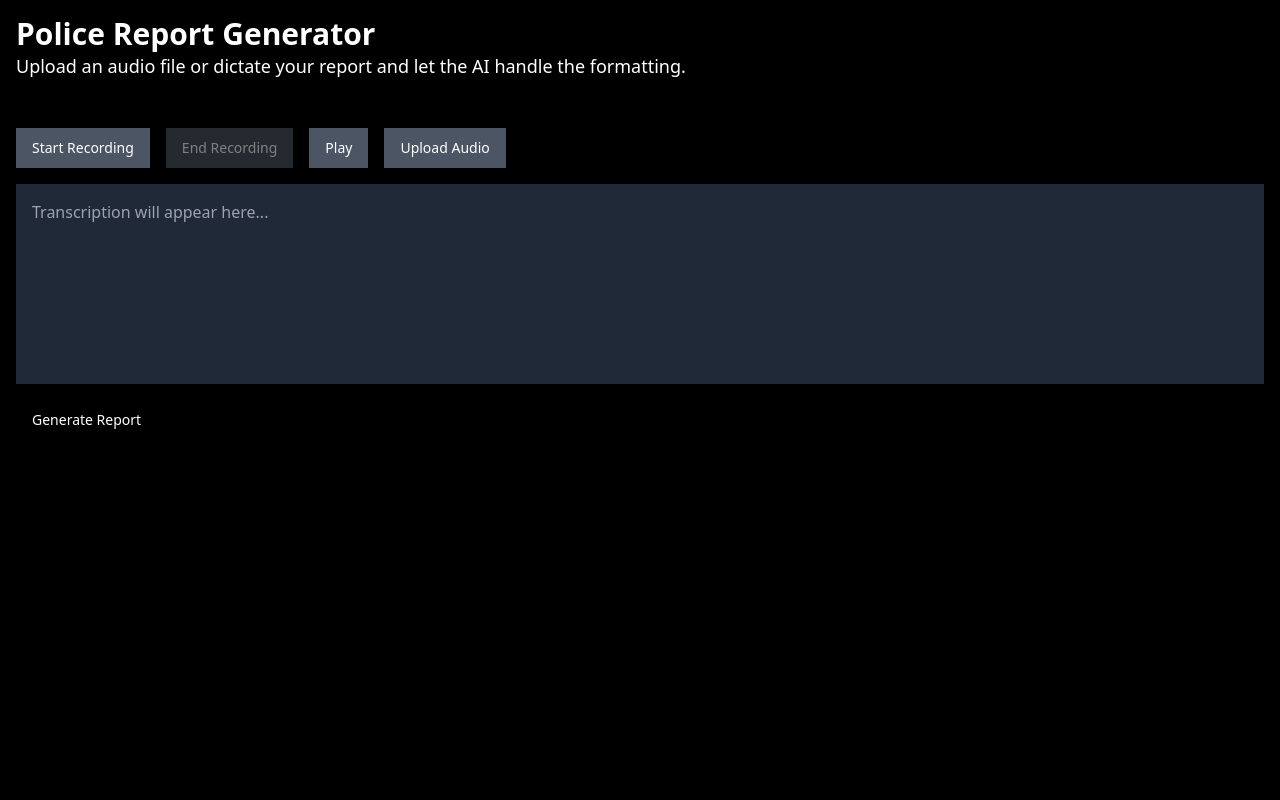
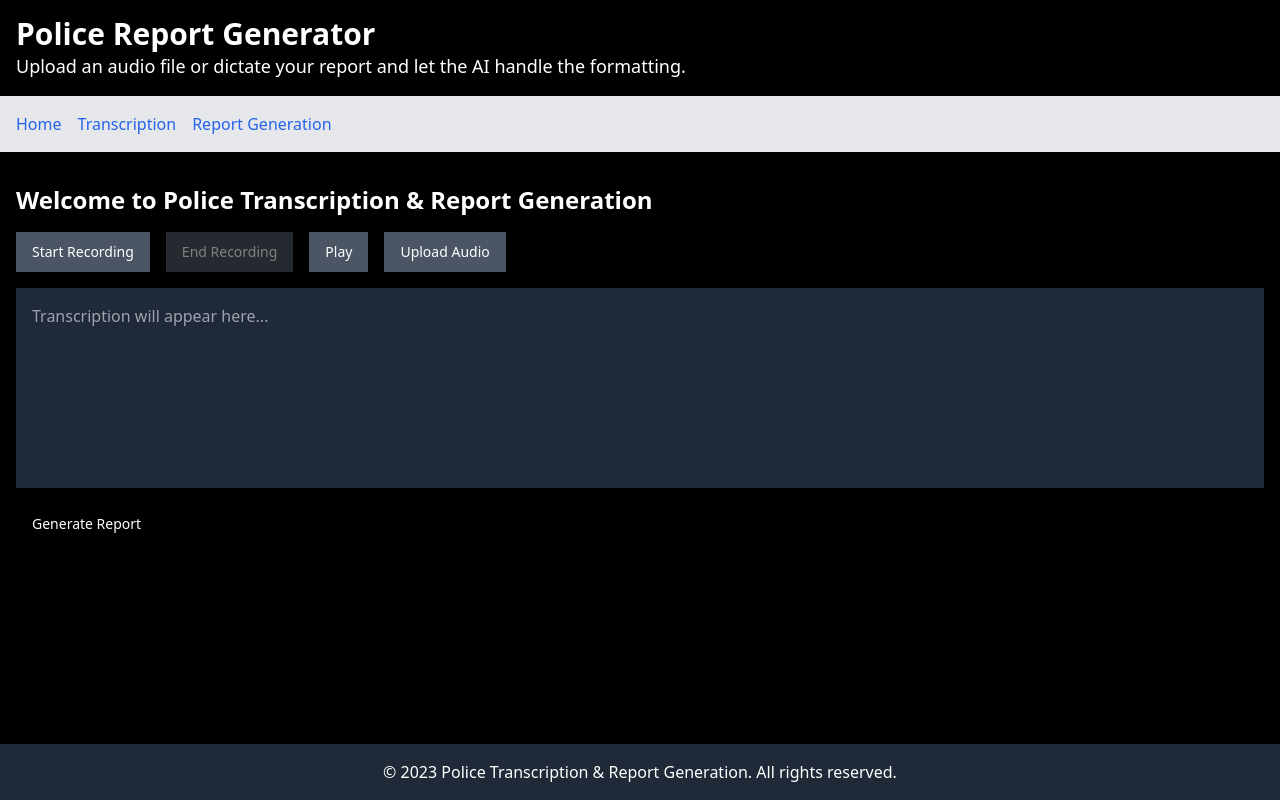
Before and after one commit to kkeeling/police-transcription-reporting-assistant, a React (Vite) app in the folder frontend/: page / in a window 1280 px wide. Built offline with nearby package versions, Linux system fonts and the light colour scheme; the HTML template or start-up script is replaced by a standard one.

Commit message:
feat: Implement routing setup

```diff
--- a/frontend/src/App.tsx
+++ b/frontend/src/App.tsx
@@ -1,15 +1,30 @@
 import React from 'react'
+import { BrowserRouter as Router, Route, Routes } from 'react-router-dom'
 import Header from './components/Header'
-import PoliceReportGenerator from './components/PoliceReportGenerator'
+import Navigation from './components/Navigation'
+import Footer from './components/Footer'
+import Home from './pages/Home'
+import Transcription from './pages/Transcription'
+import ReportGeneration from './pages/ReportGeneration'
+import NotFound from './pages/NotFound'
 
 const App: React.FC = () => {
   return (
-    <div className="flex flex-col min-h-screen bg-black text-white">
-      <Header />
-      <main className="flex-grow container mx-auto px-4 py-8">
-        <PoliceReportGenerator />
-      </main>
-    </div>
+    <Router>
+      <div className="flex flex-col min-h-screen bg-black text-white">
+        <Header />
+        <Navigation />
+        <main className="flex-grow container mx-auto px-4 py-8">
+          <Routes>
+            <Route path="/" element={<Home />} />
+            <Route path="/transcription" element={<Transcription />} />
+            <Route path="/report-generation" element={<ReportGeneration />} />
+            <Route path="*" element={<NotFound />} />
+          </Routes>
+        </main>
+        <Footer />
+      </div>
+    </Router>
   )
 }
 
--- a/frontend/src/components/Navigation.tsx
+++ b/frontend/src/components/Navigation.tsx
@@ -1,12 +1,13 @@
 import React from 'react'
+import { Link } from 'react-router-dom'
 
 const Navigation: React.FC = () => {
   return (
     <nav className="bg-gray-200 p-4">
       <ul className="flex space-x-4">
-        <li><a href="/" className="text-blue-600 hover:underline">Home</a></li>
-        <li><a href="/transcription" className="text-blue-600 hover:underline">Transcription</a></li>
-        <li><a href="/report-generation" className="text-blue-600 hover:underline">Report Generation</a></li>
+        <li><Link to="/" className="text-blue-600 hover:underline">Home</Link></li>
+        <li><Link to="/transcription" className="text-blue-600 hover:underline">Transcription</Link></li>
+        <li><Link to="/report-generation" className="text-blue-600 hover:underline">Report Generation</Link></li>
       </ul>
     </nav>
   )
--- /dev/null
+++ b/frontend/src/pages/Home.tsx
@@ -0,0 +1,13 @@
+import React from 'react'
+import PoliceReportGenerator from '../components/PoliceReportGenerator'
+
+const Home: React.FC = () => {
+  return (
+    <div>
+      <h2 className="text-2xl font-bold mb-4">Welcome to Police Transcription & Report Generation</h2>
+      <PoliceReportGenerator />
+    </div>
+  )
+}
+
+export default Home
--- /dev/null
+++ b/frontend/src/pages/NotFound.tsx
@@ -0,0 +1,14 @@
+import React from 'react'
+import { Link } from 'react-router-dom'
+
+const NotFound: React.FC = () => {
+  return (
+    <div className="text-center">
+      <h2 className="text-2xl font-bold mb-4">404 - Page Not Found</h2>
+      <p className="mb-4">The page you are looking for does not exist.</p>
+      <Link to="/" className="text-blue-600 hover:underline">Go back to Home</Link>
+    </div>
+  )
+}
+
+export default NotFound
--- /dev/null
+++ b/frontend/src/pages/ReportGeneration.tsx
@@ -0,0 +1,12 @@
+import React from 'react'
+
+const ReportGeneration: React.FC = () => {
+  return (
+    <div>
+      <h2 className="text-2xl font-bold mb-4">Report Generation</h2>
+      <p>This is the report generation page. Functionality will be added in future sprints.</p>
+    </div>
+  )
+}
+
+export default ReportGeneration
--- /dev/null
+++ b/frontend/src/pages/Transcription.tsx
@@ -0,0 +1,12 @@
+import React from 'react'
+
+const Transcription: React.FC = () => {
+  return (
+    <div>
+      <h2 className="text-2xl font-bold mb-4">Transcription</h2>
+      <p>This is the transcription page. Functionality will be added in future sprints.</p>
+    </div>
+  )
+}
+
+export default Transcription
```
